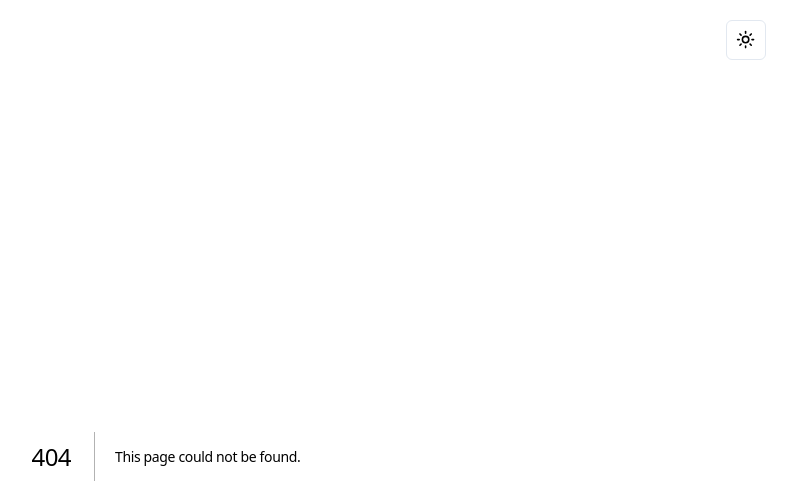
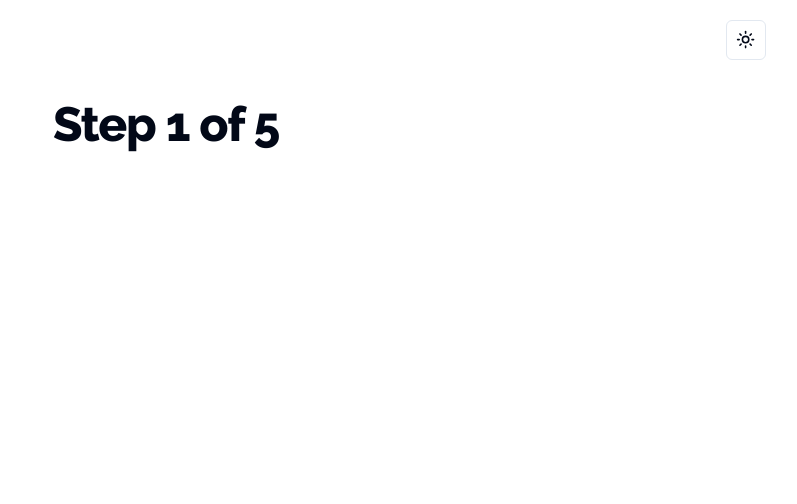
Before and after one commit to AbenezerKitata/sbcom, a Next.js app: page /locations/pismo-california/book in a window 1280 px wide. Before the commit this address had no page. Shown: the top 504 px of the page, without its empty margins (474-1271 px from the left). Built offline with nearby package versions, Linux system fonts and the light colour scheme.

Commit message:
added pismo booking page

```diff
--- /dev/null
+++ b/app/locations/pismo-california/book/page.tsx
@@ -0,0 +1,11 @@
+import React from "react";
+
+const BookPismo = () => {
+  return (
+    <div className="flex min-h-screen flex-col items-center py-10 px-24">
+      <h1>Step 1 of 5</h1>
+    </div>
+  );
+};
+
+export default BookPismo;
```
